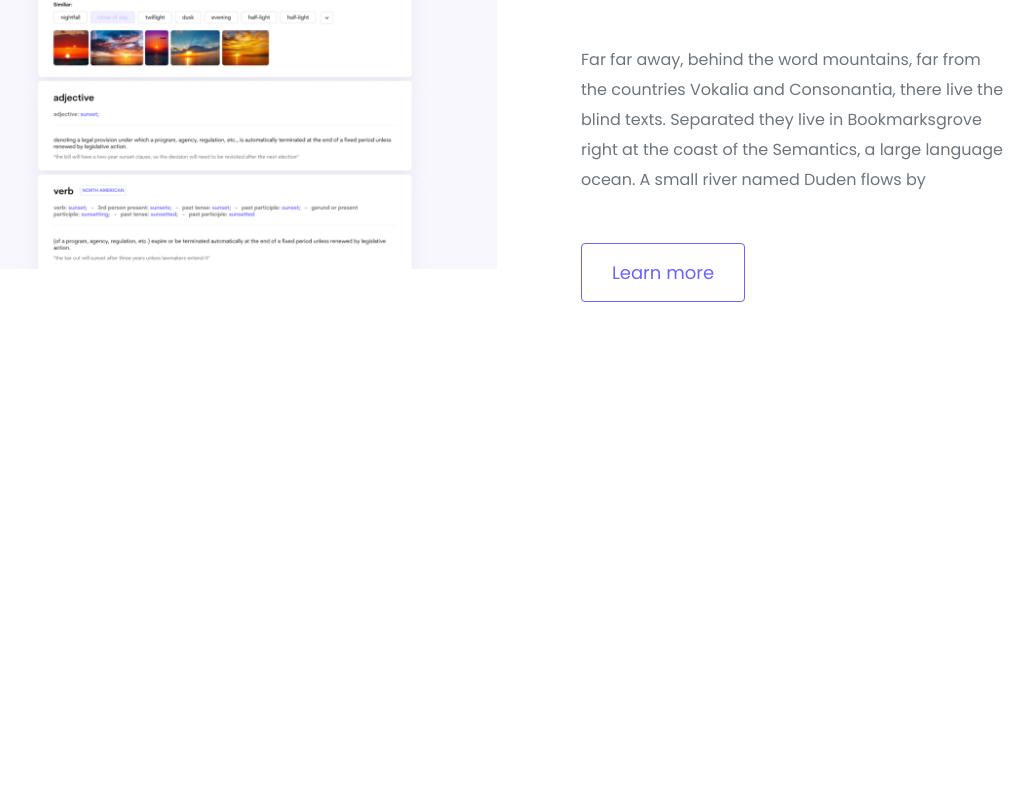
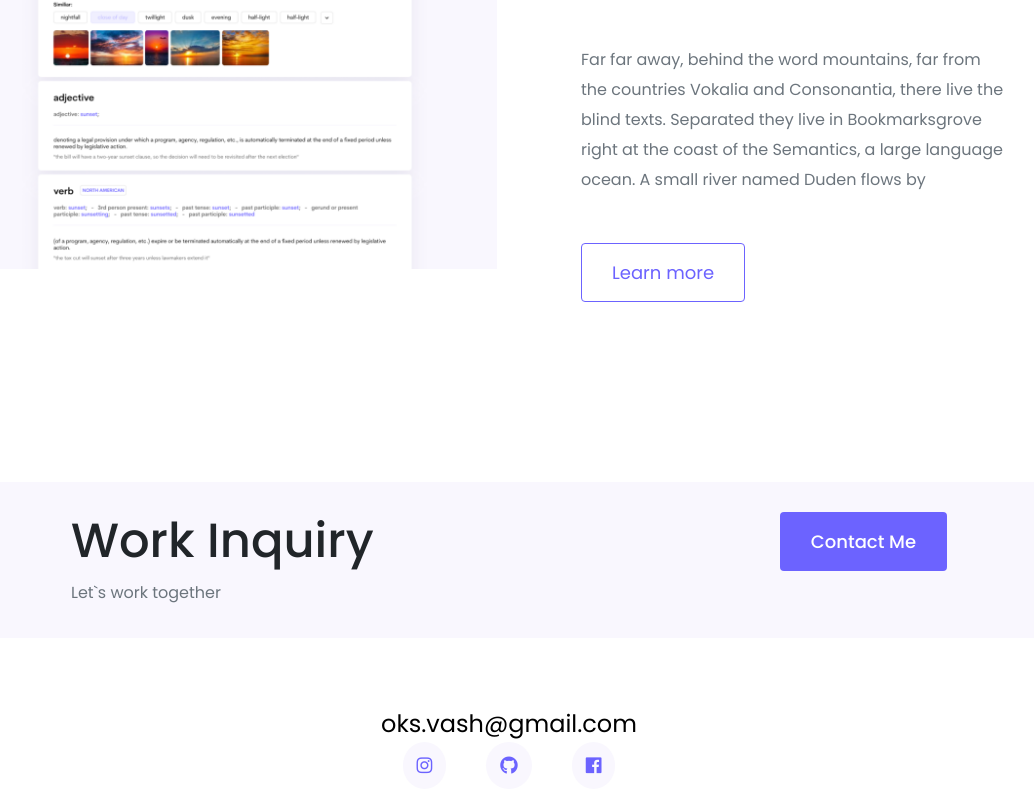
Before and after one commit to Oleh-VV/portfolio, a plain HTML site: page index.html in a window 1280 px wide. Shown: the part 2546-3345 px from the top of the page, without its empty margins (131-1165 px from the left). Before the commit the page ends 2968 px from the top, so only its background shows below. Drawn offline with nearby package versions, Linux system fonts and the light colour scheme; a web font is replaced by a local one.

Commit message:
added footer

```diff
--- a/index.html
+++ b/index.html
@@ -117,7 +117,37 @@
           </div>
         </div>
       </div>
+      <footer>
+        <div
+          class="contact-box d-flex justify-content-between mb-5 d-none d-md-flex"
+        >
+          <div>
+            <h4>Work Inquiry</h4>
+            <p class="text-muted">Let`s work together</p>
+          </div>
+          <div>
+            <a href="" class="btn btn-branding">Contact Me</a>
+          </div>
+        </div>
+        <div class="d-flex justify-content-center">
+          <a class="email-link" href="mailto:oks.vash@gmail.com"
+            >oks.vash@gmail.com</a
+          >
+        </div>
+        <div class="social-links d-flex justify-content-center">
+          <a href="https://instagram.com/oksana" target="_blank">
+            <i class="fab fa-instagram"></i
+          ></a>
+          <a href="https://github.com/oksana" target="_blank">
+            <i class="fab fa-github"></i
+          ></a>
+          <a href="https://facebook.com/oksana" target="_blank">
+            <i class="fab fa-facebook"></i
+          ></a>
+        </div>
+      </footer>
     </div>
+
     <script
       src="https://cdn.jsdelivr.net/npm/bootstrap@5.2.0/dist/js/bootstrap.bundle.min.js"
       integrity="sha384-A3rJD856KowSb7dwlZdYEkO39Gagi7vIsF0jrRAoQmDKKtQBHUuLZ9AsSv4jD4Xa"
--- a/styles.css
+++ b/styles.css
@@ -58,6 +58,9 @@ h1 {
 }
 h2 {
   font-size: 64px;
+}
+h4 {
+  font-size: 48px;
 }
 .hero h2 {
   font-family: var(--heading-font-family);
@@ -121,6 +124,43 @@ h2 {
   font-size: 14px;
   font-family: var(--default-font-family);
 }
+/*-----footer ------*/
+footer {
+  margin: 60px 0 10px;
+}
+footer .contact-box {
+  background-color: var(--secondary-color);
+  padding: 30px 120px;
+  border-radius: 10px;
+}
+footer .contact-box p {
+  margin: 0;
+}
+footer .email-link {
+  text-decoration: none;
+  color: black;
+  font-size: 24px;
+  margin-top: 20px;
+}
+footer .email-link:hover {
+  color: var(--branding-color);
+}
+footer .social-links a {
+  margin: 0 20px;
+  color: var(--branding-color);
+  background-color: var(--secondary-color);
+  padding: 10px 14px;
+  font-size: 18px;
+  transition: all 150ms ease-in-out;
+  border-radius: 50%;
+}
+footer .social-links a:hover {
+  color: white;
+  background-color: var(--branding-color);
+
+  border-radius: 50%;
+}
+
 @media (max-width: 900px) {
   .project-description {
     padding: 0;
@@ -133,11 +173,20 @@ h2 {
   h2 {
     font-size: 44px;
   }
+  h4 {
+    font-size: 26px;
+  }
+  .btn {
+    font-size: 18px;
+  }
   .content-container {
     text-align: center;
     padding: 0;
   }
   nav a {
-    font-size: 14px;
+    font-size: 12px;
+  }
+  footer .contact-box {
+    padding: 30px;
   }
 }
```
Also changed, not shown: about.html (+29 -0 lines), contact.html (+29 -0 lines), work.html (+29 -0 lines).
